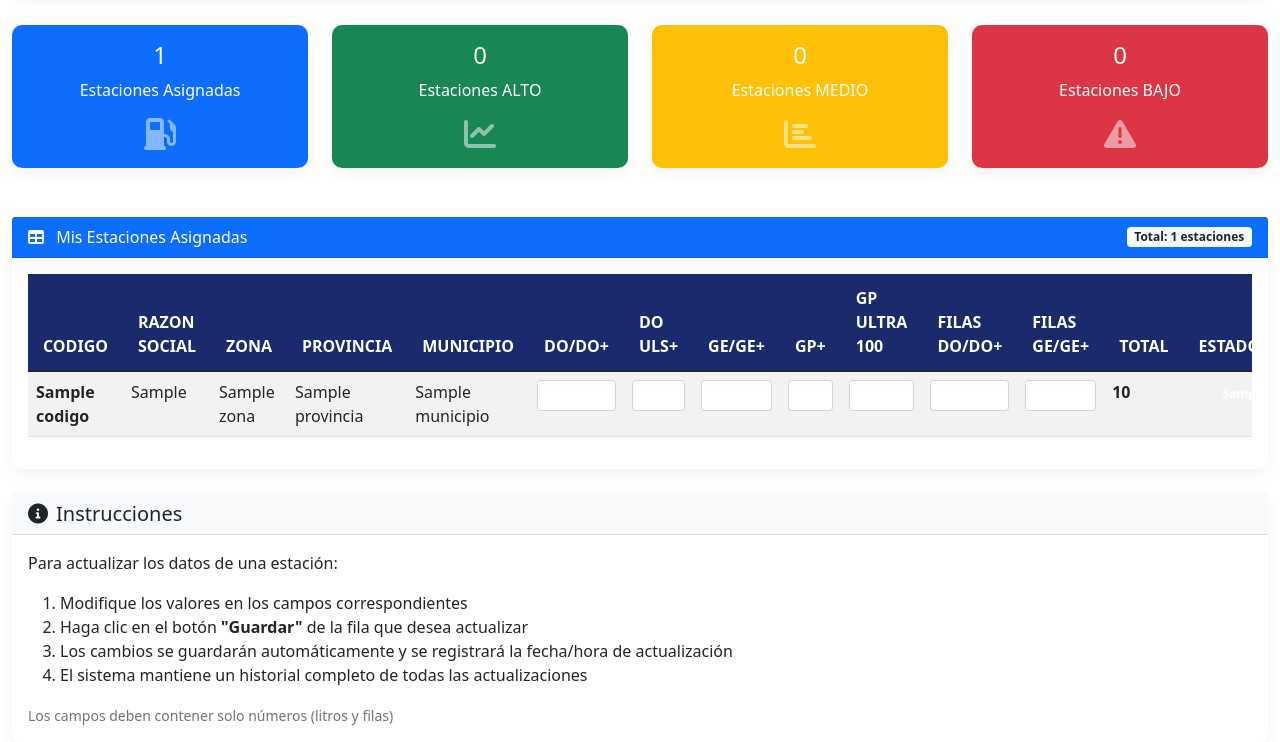
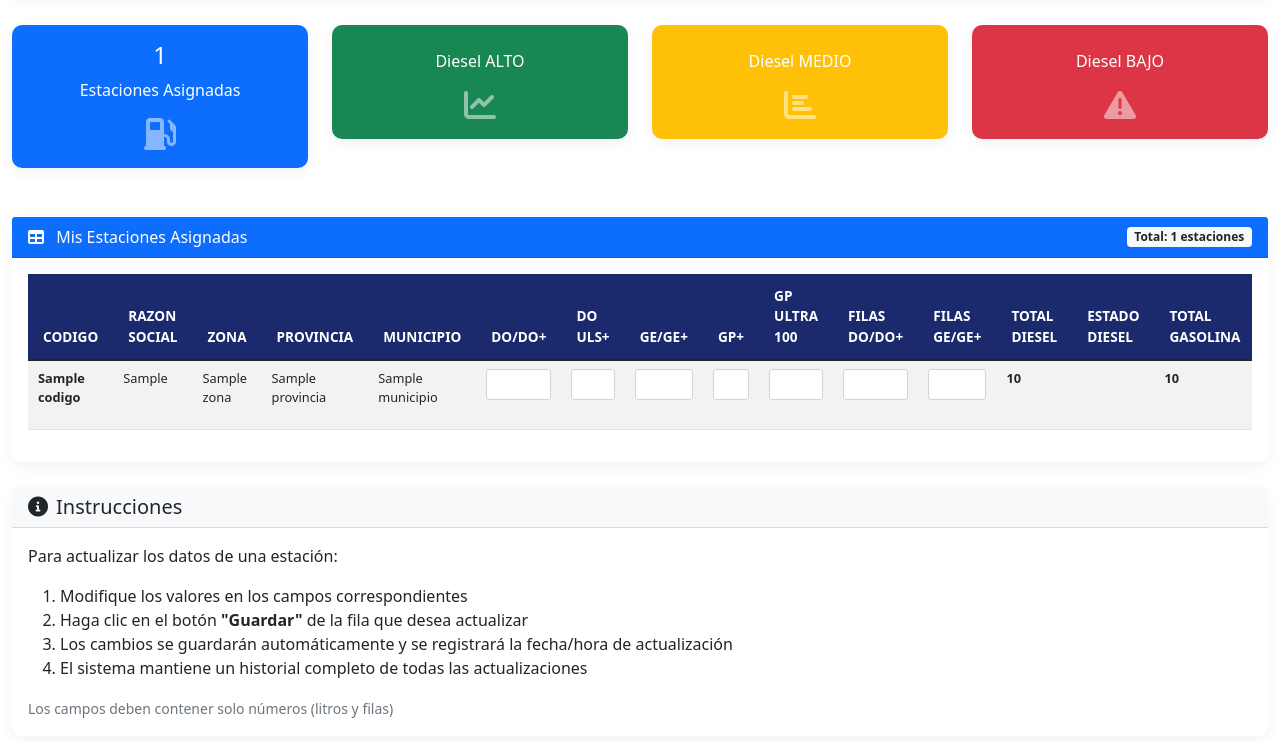
Before and after one commit to upfpdocente-dot/Sistema_combustibles, a Flask app: template templates/user_dashboard.html in a window 1280 px wide. Shown: the part 112-854 px from the top of the page. After the commit the page ends 830 px from the top, so only its background shows below. Run offline with Flask 3, Linux system fonts and the light colour scheme; the template is opened without the code that fills it: most values are stand-ins (such as "Sample title", 1, 10 or a date in 2020); some libraries are stand-ins or nearby versions.

Commit message:
Update user_dashboard.html

```diff
--- a/templates/user_dashboard.html
+++ b/templates/user_dashboard.html
@@ -36,14 +36,20 @@
             color: white;
             border: none;
             padding: 12px 15px;
+            font-size: 0.85rem;
+        }
+
+        .table td {
+            font-size: 0.8rem;
+            padding: 8px 10px;
         }
 
         .volume-indicator {
             display: inline-block;
-            width: 12px;
-            height: 12px;
+            width: 10px;
+            height: 10px;
             border-radius: 50%;
-            margin-right: 8px;
+            margin-right: 5px;
         }
 
         .volume-high { background-color: var(--success); }
@@ -66,8 +72,43 @@
         }
 
         .last-update {
-            font-size: 0.8em;
+            font-size: 0.7em;
             color: #6c757d;
+        }
+
+        .total-cell {
+            font-weight: bold;
+            background-color: #f8f9fa;
+        }
+
+        /* Responsive */
+        @media (max-width: 768px) {
+            .table-responsive {
+                font-size: 0.7rem;
+            }
+
+            .btn-sm {
+                padding: 0.1rem 0.3rem;
+                font-size: 0.7rem;
+            }
+
+            .header h1 {
+                font-size: 1.5rem;
+            }
+
+            .card-body {
+                padding: 1rem;
+            }
+        }
+
+        @media (max-width: 576px) {
+            .table th, .table td {
+                padding: 6px 8px;
+            }
+
+            .header {
+                padding: 15px;
+            }
         }
     </style>
 </head>
@@ -102,8 +143,8 @@
             <div class="col-md-3">
                 <div class="card text-white bg-success">
                     <div class="card-body text-center">
-                        <h4 class="card-title">{{ fuel_data|selectattr('estadoVolumen.text', 'equalto', 'ALTO')|list|length }}</h4>
-                        <p class="card-text">Estaciones ALTO</p>
+                        <h4 class="card-title">{{ calcular_estadisticas().alto_diesel }}</h4>
+                        <p class="card-text">Diesel ALTO</p>
                         <i class="fas fa-chart-line fa-2x opacity-50"></i>
                     </div>
                 </div>
@@ -111,8 +152,8 @@
             <div class="col-md-3">
                 <div class="card text-white bg-warning">
                     <div class="card-body text-center">
-                        <h4 class="card-title">{{ fuel_data|selectattr('estadoVolumen.text', 'equalto', 'MEDIO')|list|length }}</h4>
-                        <p class="card-text">Estaciones MEDIO</p>
+                        <h4 class="card-title">{{ calcular_estadisticas().medio_diesel }}</h4>
+                        <p class="card-text">Diesel MEDIO</p>
                         <i class="fas fa-chart-bar fa-2x opacity-50"></i>
                     </div>
                 </div>
@@ -120,15 +161,15 @@
             <div class="col-md-3">
                 <div class="card text-white bg-danger">
                     <div class="card-body text-center">
-                        <h4 class="card-title">{{ fuel_data|selectattr('estadoVolumen.text', 'equalto', 'BAJO')|list|length }}</h4>
-                        <p class="card-text">Estaciones BAJO</p>
+                        <h4 class="card-title">{{ calcular_estadisticas().bajo_diesel }}</h4>
+                        <p class="card-text">Diesel BAJO</p>
                         <i class="fas fa-exclamation-triangle fa-2x opacity-50"></i>
                     </div>
                 </div>
             </div>
         </div>
 
-        <!-- Tabla de Estaciones Asignadas -->
+        <!-- Tabla de Estaciones Asignadas MEJORADA -->
         <div class="card">
             <div class="card-header bg-primary text-white d-flex justify-content-between align-items-center">
                 <span><i class="fas fa-table me-2"></i> Mis Estaciones Asignadas</span>
@@ -152,8 +193,10 @@
                                 <th>GP ULTRA 100</th>
                                 <th>FILAS DO/DO+</th>
                                 <th>FILAS GE/GE+</th>
-                                <th>TOTAL</th>
-                                <th>ESTADO</th>
+                                <th>TOTAL DIESEL</th>
+                                <th>ESTADO DIESEL</th>
+                                <th>TOTAL GASOLINA</th>
+                                <th>ESTADO GASOLINA</th>
                                 <th>ÚLTIMA ACTUALIZACIÓN</th>
                                 <th>ACCIONES</th>
                             </tr>
@@ -167,31 +210,31 @@
                                 <td>{{ item.provincia }}</td>
                                 <td>{{ item.municipio }}</td>
                                 <td>
-                                    <input type="number" class="form-control form-control-sm"
+                                    <input type="number" class="form-control form-control-sm volumen-input"
                                            value="{{ item.doDoPlus }}"
                                            data-field="do_do_plus"
                                            data-codigo="{{ item.codigo }}">
                                 </td>
                                 <td>
-                                    <input type="number" class="form-control form-control-sm"
+                                    <input type="number" class="form-control form-control-sm volumen-input"
                                            value="{{ item.doUlsPlus }}"
                                            data-field="do_uls_plus"
                                            data-codigo="{{ item.codigo }}">
                                 </td>
                                 <td>
-                                    <input type="number" class="form-control form-control-sm"
+                                    <input type="number" class="form-control form-control-sm volumen-input"
                                            value="{{ item.geGePlus }}"
                                            data-field="ge_ge_plus"
                                            data-codigo="{{ item.codigo }}">
                                 </td>
                                 <td>
-                                    <input type="number" class="form-control form-control-sm"
+                                    <input type="number" class="form-control form-control-sm volumen-input"
                                            value="{{ item.gpPlus }}"
                                            data-field="gp_plus"
                                            data-codigo="{{ item.codigo }}">
                                 </td>
                                 <td>
-                                    <input type="number" class="form-control form-control-sm"
+                                    <input type="number" class="form-control form-control-sm volumen-input"
                                            value="{{ item.gpUltra100 }}"
                                            data-field="gp_ultra_100"
                                            data-codigo="{{ item.codigo }}">
@@ -208,11 +251,26 @@
                                            data-field="filas_ge_ge_plus"
                                            data-codigo="{{ item.codigo }}">
                                 </td>
-                                <td><strong>{{ "{:,.0f}".format(item.volumenTotal) }}</strong></td>
+                                <td class="total-cell">
+                                    <span class="total-diesel" id="total-diesel-{{ item.codigo }}">
+                                        {{ "{:,.0f}".format(item.doDoPlus + item.doUlsPlus) }}
+                                    </span>
+                                </td>
                                 <td>
-                                    <span class="badge bg-{{ item.estadoVolumen.color }}">
-                                        <span class="volume-indicator {{ item.estadoVolumen.class }}"></span>
-                                        {{ item.estadoVolumen.text }}
+                                    <span class="badge estado-diesel" id="estado-diesel-{{ item.codigo }}">
+                                        <span class="volume-indicator {{ calcular_estado(item.doDoPlus + item.doUlsPlus).class }}"></span>
+                                        {{ calcular_estado(item.doDoPlus + item.doUlsPlus).text }}
+                                    </span>
+                                </td>
+                                <td class="total-cell">
+                                    <span class="total-gasolina" id="total-gasolina-{{ item.codigo }}">
+                                        {{ "{:,.0f}".format(item.geGePlus + item.gpPlus + item.gpUltra100) }}
+                                    </span>
+                                </td>
+                                <td>
+                                    <span class="badge estado-gasolina" id="estado-gasolina-{{ item.codigo }}">
+                                        <span class="volume-indicator {{ calcular_estado(item.geGePlus + item.gpPlus + item.gpUltra100).class }}"></span>
+                                        {{ calcular_estado(item.geGePlus + item.gpPlus + item.gpUltra100).text }}
                                     </span>
                                 </td>
                                 <td>
@@ -290,6 +348,15 @@
                         filas_ge_ge_plus: parseInt(fila.querySelector('[data-field="filas_ge_ge_plus"]').value) || 0
                     };
 
+                    // Validar que al menos un volumen tenga valor
+                    const totalDiesel = datos.do_do_plus + datos.do_uls_plus;
+                    const totalGasolina = datos.ge_ge_plus + datos.gp_plus + datos.gp_ultra_100;
+
+                    if (totalDiesel === 0 && totalGasolina === 0) {
+                        alert('❌ Error: Debe ingresar al menos un volumen en diesel o gasolina');
+                        return;
+                    }
+
                     // Mostrar loading
                     const originalText = this.innerHTML;
                     this.innerHTML = '<i class="fas fa-spinner fa-spin me-1"></i>Guardando...';
@@ -325,42 +392,50 @@
                 });
             });
 
-            // Calcular total automáticamente al cambiar valores
-			// Calcular total automáticamente al cambiar valores
-			document.querySelectorAll('input[type="number"]').forEach(input => {
-				input.addEventListener('input', function() {  // Cambiado de 'change' a 'input' para actualización en tiempo real
+            // Calcular totales automáticamente al cambiar valores
+            document.querySelectorAll('.volumen-input').forEach(input => {
+                input.addEventListener('input', function() {
                     const fila = this.closest('tr');
-					const totalCell = fila.querySelector('td:nth-child(13) strong');
+                    const codigo = this.getAttribute('data-codigo');
 
-					// Recalcular total
+                    // Obtener valores actuales
                     const do_do_plus = parseInt(fila.querySelector('[data-field="do_do_plus"]').value) || 0;
                     const do_uls_plus = parseInt(fila.querySelector('[data-field="do_uls_plus"]').value) || 0;
                     const ge_ge_plus = parseInt(fila.querySelector('[data-field="ge_ge_plus"]').value) || 0;
                     const gp_plus = parseInt(fila.querySelector('[data-field="gp_plus"]').value) || 0;
                     const gp_ultra_100 = parseInt(fila.querySelector('[data-field="gp_ultra_100"]').value) || 0;
 
-					const total = do_do_plus + do_uls_plus + ge_ge_plus + gp_plus + gp_ultra_100;
-					totalCell.textContent = total.toLocaleString();
+                    // Calcular totales
+                    const totalDiesel = do_do_plus + do_uls_plus;
+                    const totalGasolina = ge_ge_plus + gp_plus + gp_ultra_100;
 
-					// Actualizar estado visualmente
-					const estadoBadge = fila.querySelector('.badge');
-					const volumeIndicator = fila.querySelector('.volume-indicator');
+                    // Actualizar totales en la tabla
+                    fila.querySelector('.total-diesel').textContent = totalDiesel.toLocaleString();
+                    fila.querySelector('.total-gasolina').textContent = totalGasolina.toLocaleString();
+
+                    // Actualizar estados visualmente
+                    actualizarEstado(fila.querySelector('.estado-diesel'), totalDiesel);
+                    actualizarEstado(fila.querySelector('.estado-gasolina'), totalGasolina);
+                });
+            });
+
+            function actualizarEstado(elemento, total) {
+                const volumeIndicator = elemento.querySelector('.volume-indicator');
 
                 if (total > 7000) {
-						estadoBadge.className = 'badge bg-success';
+                    elemento.className = 'badge bg-success estado-diesel';
                     volumeIndicator.className = 'volume-indicator volume-high';
-						estadoBadge.innerHTML = '<span class="volume-indicator volume-high"></span>ALTO';
+                    elemento.innerHTML = '<span class="volume-indicator volume-high"></span>ALTO';
                 } else if (total >= 3000) {
-						estadoBadge.className = 'badge bg-warning';
+                    elemento.className = 'badge bg-warning estado-diesel';
                     volumeIndicator.className = 'volume-indicator volume-medium';
-						estadoBadge.innerHTML = '<span class="volume-indicator volume-medium"></span>MEDIO';
+                    elemento.innerHTML = '<span class="volume-indicator volume-medium"></span>MEDIO';
                 } else {
-						estadoBadge.className = 'badge bg-danger';
+                    elemento.className = 'badge bg-danger estado-diesel';
                     volumeIndicator.className = 'volume-indicator volume-low';
-						estadoBadge.innerHTML = '<span class="volume-indicator volume-low"></span>BAJO';
+                    elemento.innerHTML = '<span class="volume-indicator volume-low"></span>BAJO';
                 }
-				});
-			});
+            }
         });
     </script>
 </body>
```
Lines whose indentation alone changed are shown as unchanged.
